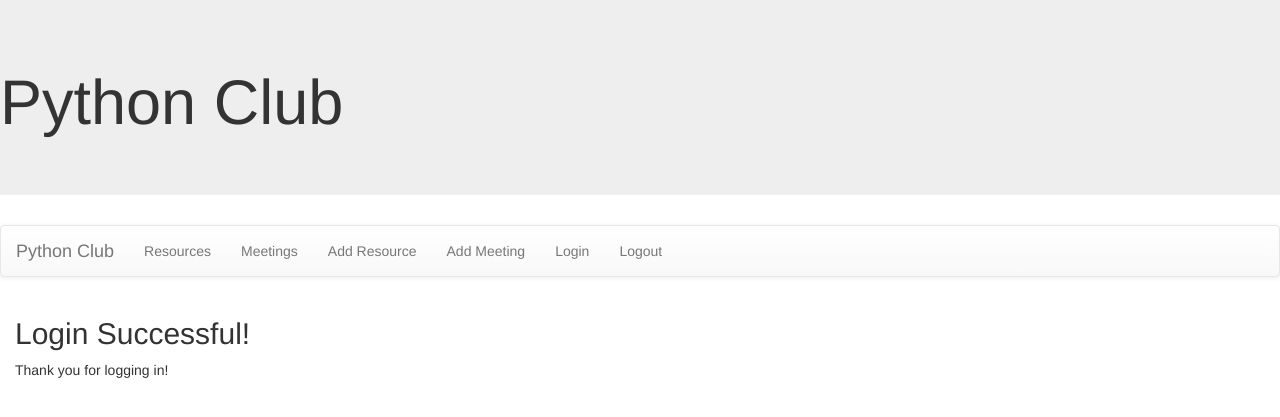
After one commit to ejmcreates/python-club, a Django app: page /clubapp/loginmessage/ in a window 1280 px wide. The commit adds this page. Shown: the top 417 px of the page. Run offline with Django 3.2, Linux system fonts and the light colour scheme; some libraries are stand-ins or nearby versions.

Commit message:
9 adds login and logout views, login form, authentication requirement

```diff
--- a/pythonclub/clubapp/templates/base.html
+++ b/pythonclub/clubapp/templates/base.html
@@ -20,6 +20,8 @@
 <li><a href="{% url 'meetings' %}">Meetings</a></li>
 <li><a href="{% url 'newresource' %}">Add Resource</a></li>
 <li><a href="{% url 'newmeeting' %}">Add Meeting</a></li>
+<li><a href="{% url 'login' %}">Login</a></li>
+<li><a href="{% url 'logout' %}">Logout</a></li>
 </ul>
 </div>
 </nav>
--- /dev/null
+++ b/pythonclub/clubapp/templates/clubapp/loginmessage.html
@@ -0,0 +1,6 @@
+{% extends 'base.html' %}
+{% block content %}
+<h2>Login Successful!</h2>
+<p>Thank you for logging in!</p>
+
+{% endblock %}
--- /dev/null
+++ b/pythonclub/clubapp/templates/clubapp/logoutmessage.html
@@ -0,0 +1,6 @@
+{% extends 'base.html' %}
+{% block content %}
+<h2>Goodbye</h2>
+<p>You are now logged out.</p>
+
+{% endblock %}
--- a/pythonclub/clubapp/urls.py
+++ b/pythonclub/clubapp/urls.py
@@ -8,5 +8,6 @@ urlpatterns = [
     path('meetingdetails/<int:id>', views.meetingdetails, name='meetingdetails'),
     path('newResource', views.newResource, name='newresource'),
     path('newMeeting', views.newMeeting, name='newmeeting'),
-
+    path('loginmessage/', views.loginmessage, name='loginmessage'),
+    path('logoutmessage/', views.logoutmessage, name='logoutmessage'),
 ]
--- a/pythonclub/clubapp/views.py
+++ b/pythonclub/clubapp/views.py
@@ -1,6 +1,7 @@
 from django.shortcuts import render, get_object_or_404
 from .models import Meeting, MeetingMinutes, Event, Resource
 from .forms import ResourceForm, MeetingForm
+from django.contrib.auth.decorators import login_required
 
 # Create your views here.
 def index (request):
@@ -18,6 +19,7 @@ def meetingdetails(request, id):
     meet_detail=get_object_or_404(Meeting, pk=id)
     return render(request, 'clubapp/meetingdetails.html', {'meet_detail': meet_detail})
 
+@login_required
 def newResource(request):
     form=ResourceForm
     if request.method=='POST':
@@ -30,6 +32,7 @@ def newResource(request):
         form=ResourceForm()
     return render(request, 'clubapp/newresource.html', {'form': form})
 
+@login_required
 def newMeeting(request):
     form=MeetingForm
     if request.method=='POST':
@@ -41,3 +44,9 @@ def newMeeting(request):
     else:
         form=MeetingForm()
     return render(request, 'clubapp/newmeeting.html', {'form': form})
+
+def loginmessage(request):
+    return render(request, 'clubapp/loginmessage.html')
+
+def logoutmessage(request):
+    return render(request, 'clubapp/logoutmessage.html')
--- a/pythonclub/pythonclub/settings.py
+++ b/pythonclub/pythonclub/settings.py
@@ -123,3 +123,5 @@ USE_TZ = True
 # https://docs.djangoproject.com/en/2.2/howto/static-files/
 
 STATIC_URL = '/static/'
+LOGIN_REDIRECT_URL='loginmessage'
+LOGOUT_REDIRECT_URL='logoutmessage'
--- a/pythonclub/pythonclub/urls.py
+++ b/pythonclub/pythonclub/urls.py
@@ -19,4 +19,5 @@ from django.urls import path, include
 urlpatterns = [
     path('admin/', admin.site.urls),
     path('clubapp/', include('clubapp.urls')),
+    path('accounts/', include('django.contrib.auth.urls')),
 ]
```
Also changed, not shown: pythonclub/clubapp/templates/registration/login.html (added, +10 -0 lines).
